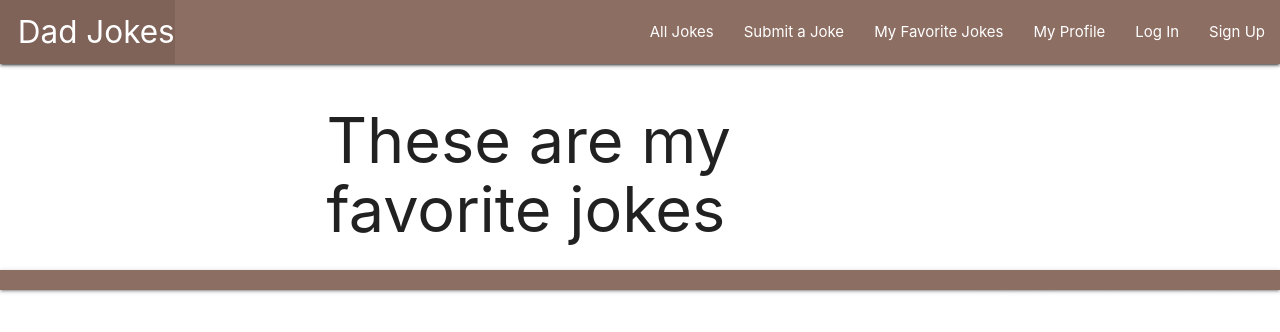
After one commit to sean-yates/Auto-Jokester, a Django app: page /myfavoritejokes in a window 1280 px wide. The commit adds this page. Shown: the top 332 px of the page. Run offline with Django 3.2, Linux system fonts and the light colour scheme.

Commit message:
made a favorites joke page, added url

```diff
--- a/main_app/templates/base.html
+++ b/main_app/templates/base.html
@@ -32,7 +32,7 @@
             {# {% if user.is_authenticated %} #}
             <li><a href="{% url 'allJokes' %}">All Jokes</a></li>
             <li><a href="{% url 'jokeById' %}">Submit a Joke</a></li>
-            <li><a href="{% url 'jokeByType' %}">My Favorite Jokes</a></li>
+            <li><a href="{% url 'myfavoritejokes' %}">My Favorite Jokes</a></li>
             <li><a href="{% url 'profilepage' %}">My Profile</a></li>
             {% comment %} Erase below code and replace with above before
             deploying {% endcomment %} {% if user.is_authenticated %}
--- /dev/null
+++ b/main_app/templates/user/myfavoritejokes.html
@@ -0,0 +1,11 @@
+{% extends 'base.html' %} {% block content %}
+   <body>
+      <link rel="stylesheet" href="https://cdnjs.cloudflare.com/ajax/libs/materialize/1.0.0/css/materialize.min.css">
+      <link href="https://fonts.googleapis.com/icon?family=Material+Icons" rel="stylesheet">
+
+        <div class="container">
+            <h1>These are my favorite jokes</h1>
+        </div>
+    </body>
+
+{% endblock %}
--- a/main_app/urls.py
+++ b/main_app/urls.py
@@ -11,4 +11,5 @@ urlpatterns = [
     path('allJokes', views.allJokes, name='allJokes'),
     path('submitjoke', views.submitjoke, name='submitjoke'),
     path('profile', views.profilePage, name='profilepage'),
+    path('myfavoritejokes', views.myfavoritejokes, name='myfavoritejokes'),
 ]
--- a/main_app/views.py
+++ b/main_app/views.py
@@ -20,6 +20,9 @@ def submitjoke(request):
 
 def profilePage(request):
     return render(request, 'user/profilepage.html')
+
+def myfavoritejokes(request):
+    return render(request, 'user/myfavoritejokes.html')
 
 def randomJoke(request):
     import requests
```
